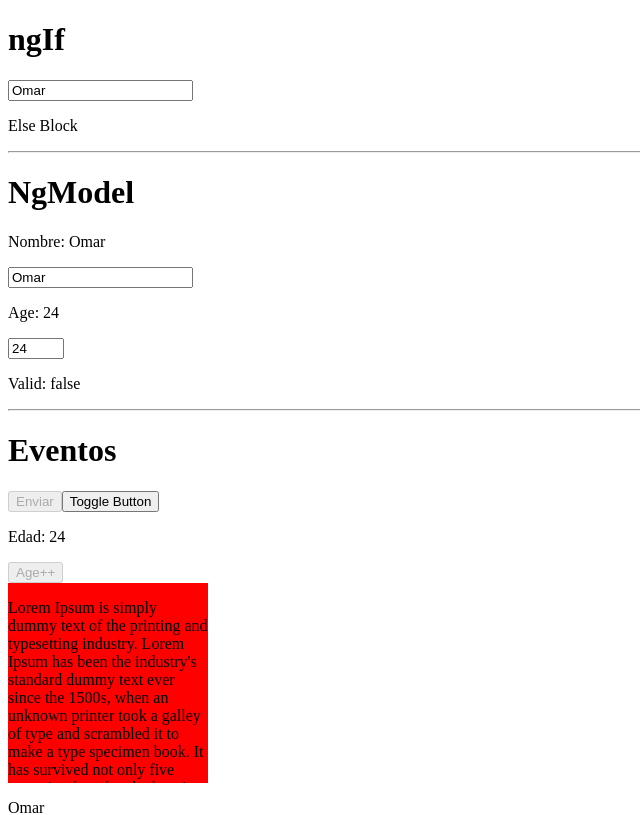
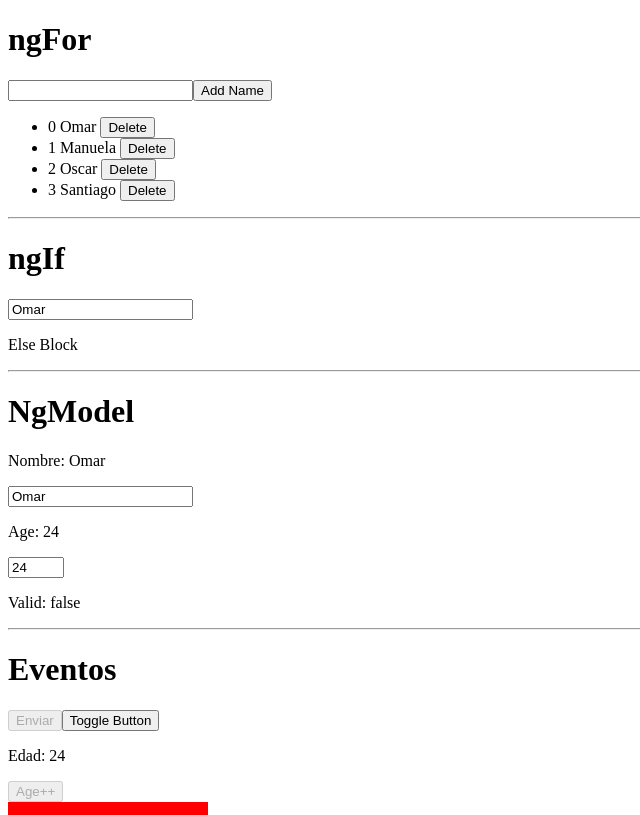
Before and after one commit to Omarvillada/my-store, an Angular app: page / in a window 1280 px wide. Shown: the top 815 px of the page, without its empty margins (0-640 px from the left). Built offline with nearby package versions, Linux system fonts and the light colour scheme.

Commit message:
Directiva ngFor

```diff
--- a/src/app/app.component.html
+++ b/src/app/app.component.html
@@ -1,3 +1,14 @@
+<h1>ngFor</h1>
+<input type="text" [(ngModel)] = "newName"/>
+<button (click)="addName()">Add Name</button>
+<ul>
+  <li *ngIf="names.length === 0">No hay nombres</li>
+  <li *ngFor="let name of names; index as i">
+    {{i}} {{name}}
+    <button (click)="deleteName(i)">Delete</button>
+  </li>
+</ul>
+<hr/>
 <h1>ngIf</h1>
 <input type="text"  [(ngModel)] = "name">
 <p *ngIf="name === 'soy omar'">Soy Omar</p>
--- a/src/app/app.component.ts
+++ b/src/app/app.component.ts
@@ -11,6 +11,8 @@
   image = 'https://source.unsplash.com/random'
   btnDisable = true
 
+  names: string[] = ['Omar', 'Manuela', 'Oscar', 'Santiago'];
+  newName: string = ''
   toggleButton(){
     this.btnDisable = !this.btnDisable
   }
@@ -28,4 +30,13 @@
     const element = event.target as HTMLInputElement;
     this.name = element.value;
   }
+
+  addName(){
+    this.names.push(this.newName);
+    this.newName = ''
+  }
+
+  deleteName(index: number){
+    this.names.splice(index,1)
+  }
 }
```
Also changed, not shown: 1 other file (tests, documents, lock files or other folders).
